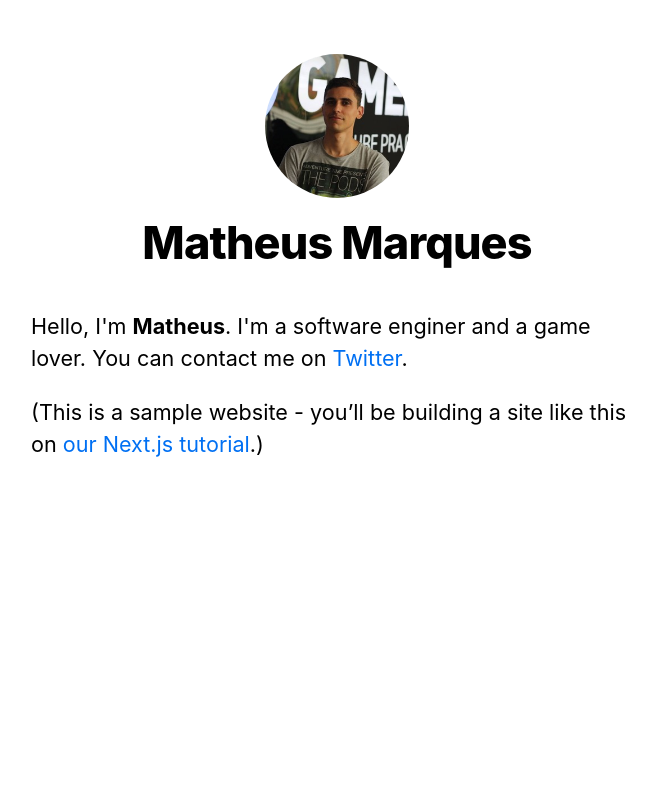
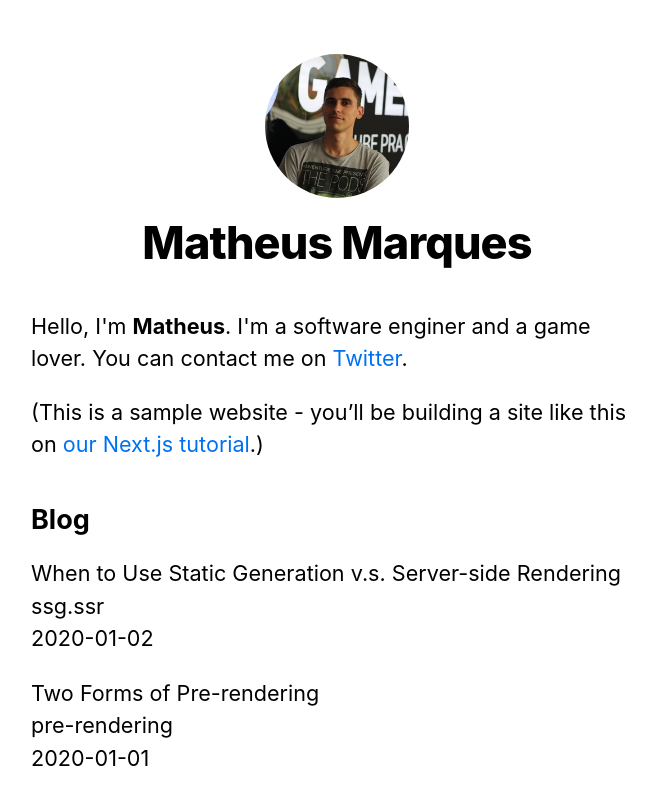
Before and after one commit to maghost/translation-system-frontend, a Next.js app: page / in a window 1280 px wide. Shown: the top 804 px of the page, without its empty margins (303-959 px from the left). Built offline with nearby package versions, Linux system fonts and the light colour scheme.

Commit message:
feat: pre-rendering and data fetching

```diff
--- /dev/null
+++ b/lib/posts.js
@@ -0,0 +1,35 @@
+import fs from "fs";
+import path from "path";
+import matter from "gray-matter";
+
+const postsDirectory = path.join(process.cwd(), "posts");
+
+export function getSortedPostsData() {
+  // Get file names under /posts
+  const fileNames = fs.readdirSync(postsDirectory);
+  const allPostsData = fileNames.map((fileName) => {
+    // Remove ".md" from file name to get id
+    const id = fileName.replace(/\.md$/, "");
+
+    // Read markdown file as string
+    const fullPath = path.join(postsDirectory, fileName);
+    const fileContents = fs.readFileSync(fullPath, "utf8");
+
+    // Use gray-matter to parse the post metadata section
+    const matterResult = matter(fileContents);
+
+    // Combine the data with the id
+    return {
+      id,
+      ...matterResult.data,
+    };
+  });
+  // Sort posts by date
+  return allPostsData.sort((a, b) => {
+    if (a.date < b.date) {
+      return 1;
+    } else {
+      return -1;
+    }
+  });
+}
--- a/package.json
+++ b/package.json
@@ -9,6 +9,7 @@
   },
   "dependencies": {
     "classnames": "^2.2.6",
+    "gray-matter": "^4.0.2",
     "next": "9.3.5",
     "react": "16.13.1",
     "react-dom": "16.13.1",
--- a/pages/_app.js
+++ b/pages/_app.js
@@ -1,7 +1,5 @@
-import '../styles/global.scss'
+import "../styles/global.scss";
 
-function App({ Component, pageProps }) {
-  return <Component {...pageProps} />
+export default function App({ Component, pageProps }) {
+  return <Component {...pageProps} />;
 }
-
-export default App
--- a/pages/index.js
+++ b/pages/index.js
@@ -1,22 +1,53 @@
-import Head from 'next/head'
-import Layout, { siteTitle } from '../components/layout'
-import utilStyles from '../styles/utils.module.scss'
+import Head from "next/head";
 
-function Home() {
+import Layout, { siteTitle } from "../components/layout";
+import utilStyles from "../styles/utils.module.scss";
+import { getSortedPostsData } from "../lib/posts";
+
+export async function getStaticProps() {
+  const allPostsData = getSortedPostsData();
+
+  return {
+    props: {
+      allPostsData,
+    },
+  };
+}
+
+export default function Home({ allPostsData }) {
   return (
     <Layout home>
       <Head>
         <title>{siteTitle}</title>
       </Head>
       <section className={utilStyles.headingMd}>
-        <p>Hello, I'm <b>Matheus</b>. I'm a software enginer and a game lover. You can contact me on <a href="https://twitter.com/matheusmaghost" target="_blank">Twitter</a>.</p>
         <p>
-          (This is a sample website - you’ll be building a site like this on{' '}
+          Hello, I'm <b>Matheus</b>. I'm a software enginer and a game lover.
+          You can contact me on{" "}
+          <a href="https://twitter.com/matheusmaghost" target="_blank">
+            Twitter
+          </a>
+          .
+        </p>
+        <p>
+          (This is a sample website - you’ll be building a site like this on{" "}
           <a href="https://nextjs.org/learn">our Next.js tutorial</a>.)
         </p>
       </section>
+      <section className={`${utilStyles.headingMd} ${utilStyles.padding1px}`}>
+        <h2 className={utilStyles.headingLg}>Blog</h2>
+        <ul className={utilStyles.list}>
+          {allPostsData.map(({ id, date, title }) => (
+            <li className={utilStyles.listItem} key={id}>
+              {title}
+              <br />
+              {id}
+              <br />
+              {date}
+            </li>
+          ))}
+        </ul>
+      </section>
     </Layout>
-  )
+  );
 }
-
-export default Home
--- /dev/null
+++ b/posts/pre-rendering.md
@@ -0,0 +1,11 @@
+---
+title: "Two Forms of Pre-rendering"
+date: "2020-01-01"
+---
+
+Next.js has two forms of pre-rendering: **Static Generation** and **Server-side Rendering**. The difference is in **when** it generates the HTML for a page.
+
+- **Static Generation** is the pre-rendering method that generates the HTML at **build time**. The pre-rendered HTML is then _reused_ on each request.
+- **Server-side Rendering** is the pre-rendering method that generates the HTML on **each request**.
+
+Importantly, Next.js lets you **choose** which pre-rendering form to use for each page. You can create a "hybrid" Next.js app by using Static Generation for most pages and using Server-side Rendering for others.
--- /dev/null
+++ b/posts/ssg.ssr.md
@@ -0,0 +1,19 @@
+---
+title: "When to Use Static Generation v.s. Server-side Rendering"
+date: "2020-01-02"
+---
+
+We recommend using **Static Generation** (with and without data) whenever possible because your page can be built once and served by CDN, which makes it much faster than having a server render the page on every request.
+
+You can use Static Generation for many types of pages, including:
+
+- Marketing pages
+- Blog posts
+- E-commerce product listings
+- Help and documentation
+
+You should ask yourself: "Can I pre-render this page **ahead** of a user's request?" If the answer is yes, then you should choose Static Generation.
+
+On the other hand, Static Generation is **not** a good idea if you cannot pre-render a page ahead of a user's request. Maybe your page shows frequently updated data, and the page content changes on every request.
+
+In that case, you can use **Server-Side Rendering**. It will be slower, but the pre-rendered page will always be up-to-date. Or you can skip pre-rendering and use client-side JavaScript to populate data.
--- a/styles/global.scss
+++ b/styles/global.scss
@@ -2,8 +2,8 @@
 body {
   padding: 0;
   margin: 0;
-  font-family: -apple-system, BlinkMacSystemFont, Segoe UI, Roboto, Oxygen, Ubuntu,
-    Cantarell, Fira Sans, Droid Sans, Helvetica Neue, sans-serif;
+  font-family: -apple-system, BlinkMacSystemFont, Segoe UI, Roboto, Oxygen,
+    Ubuntu, Cantarell, Fira Sans, Droid Sans, Helvetica Neue, sans-serif;
   line-height: 1.6;
   font-size: 18px;
 }
```
Also changed, not shown: components/alert.js (+6 -8 lines), components/layout.js (+8 -10 lines), pages/posts/first-post.js (+7 -9 lines), 2 other files (tests, documents, lock files or other folders).
